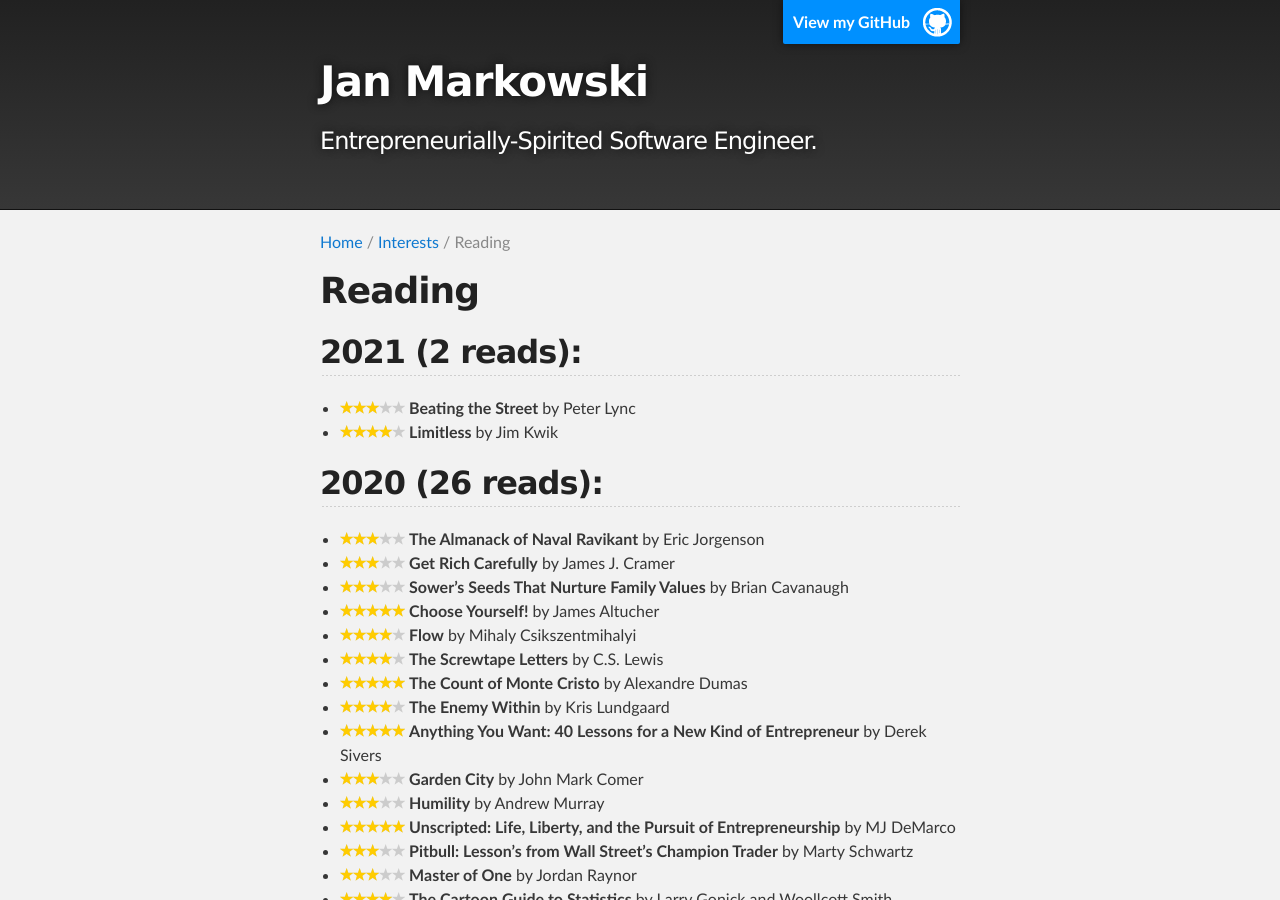
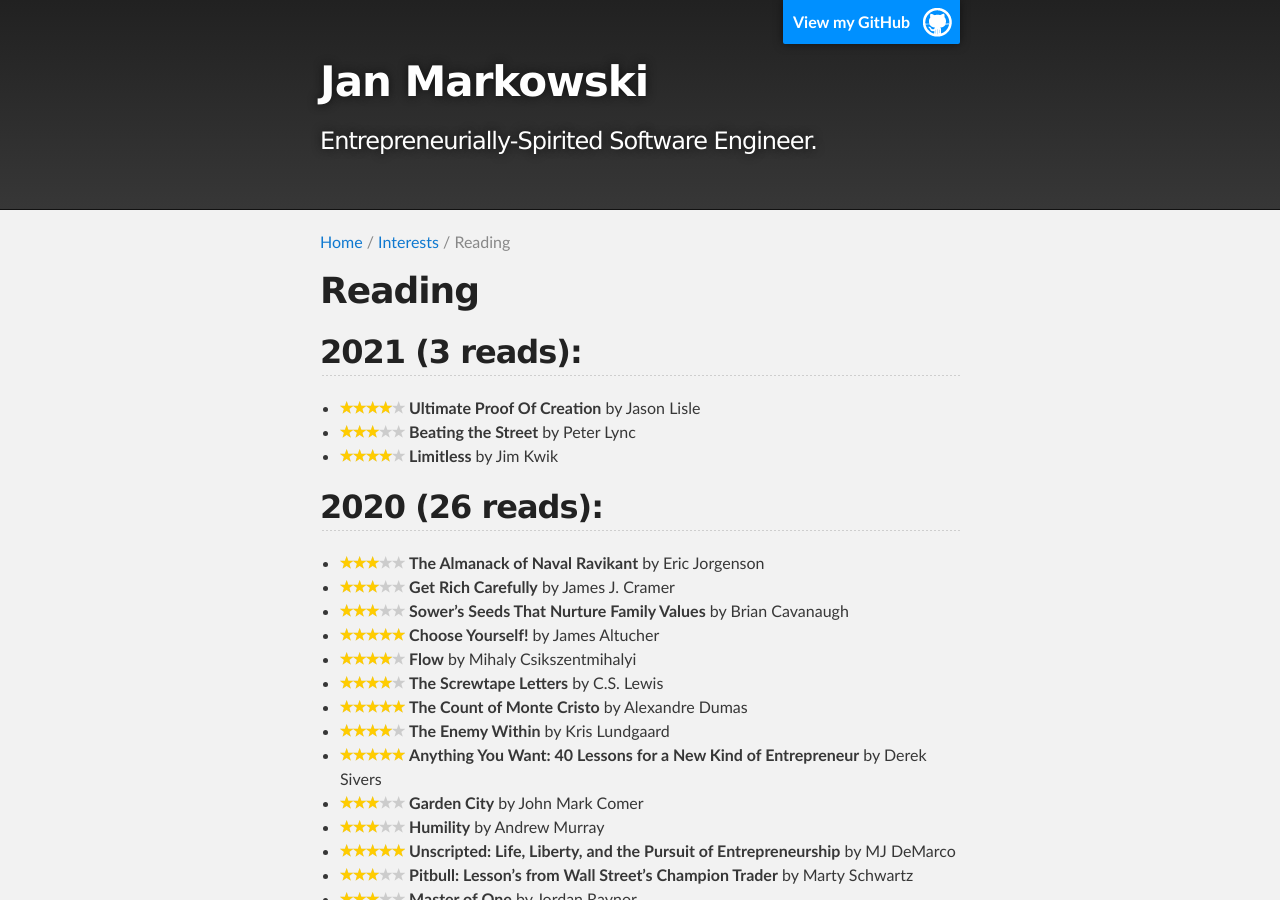
Before and after one commit to jmarkowski/jmarkowski.github.io, a Jekyll site: the page built from _interests/reading.md, in a window 1280 px wide and 900 px high. Built offline with Jekyll 4.4.1, drawn with Linux system fonts in a browser that asks for light colours.

Commit message:
Finished reading 'Ultimate Proof of Creation'

```diff
--- a/_interests/reading.md
+++ b/_interests/reading.md
@@ -42,8 +42,9 @@
 </span>
 {% endcapture %}
 
-## 2021 (2 reads):
+## 2021 (3 reads):
 
+- {{ star4 }} __Ultimate Proof Of Creation__ by Jason Lisle
 - {{ star3 }} __Beating the Street__ by Peter Lync
 - {{ star4 }} __Limitless__ by Jim Kwik
 
```
